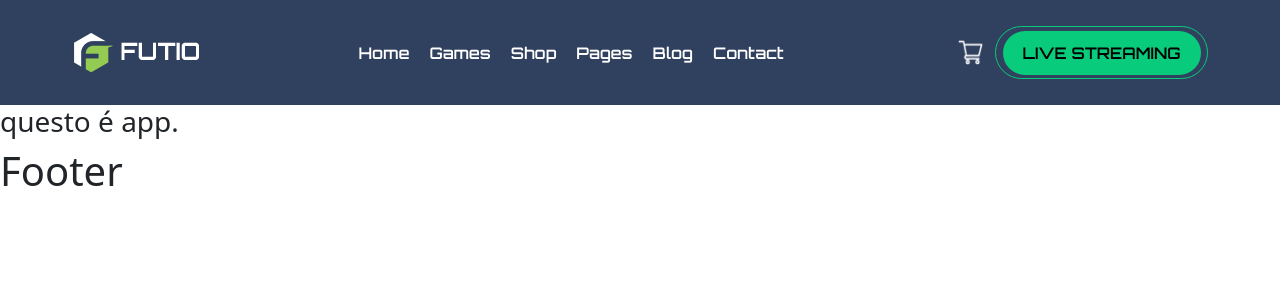
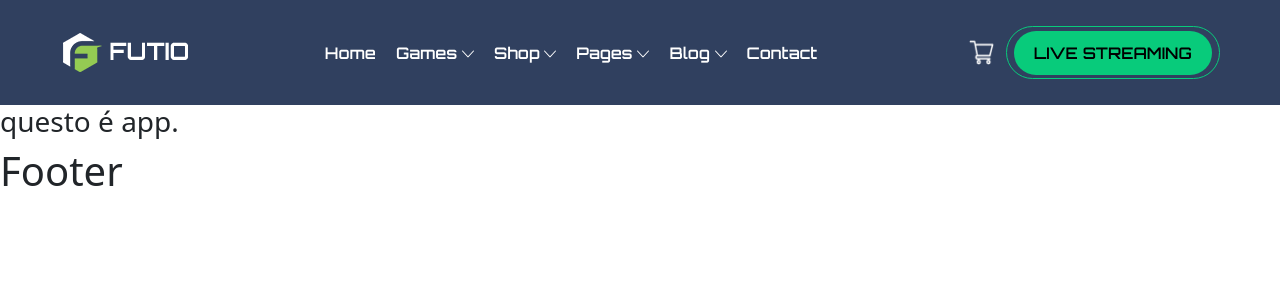
Before and after one commit to GiacomoArena/proj-html-vuejs, a Vue app: page / in a window 1280 px wide. Shown: the top 300 px of the page. Built offline with nearby package versions, Linux system fonts and the light colour scheme.

Commit message:
fix links menu

```diff
--- a/src/components/Header.vue
+++ b/src/components/Header.vue
@@ -29,6 +29,7 @@
   v-for="(link,i) in store.haderLinks"
   :key="i"
   :link="link.text"
+  :i="i"
   />
 
 </div>
--- a/src/components/partials/HeaderLinks.vue
+++ b/src/components/partials/HeaderLinks.vue
@@ -4,7 +4,7 @@ export default {
   name:'HeaderLinks',
   props:{
     link:String,
-  }
+  },
 }
 </script>
 
@@ -12,7 +12,9 @@ export default {
 
   <ul>
     <li>
-      <a href="#">{{link}}</a>
+      <a v-if="link === 'home'" href="#">{{link}} </a>
+      <a v-else-if="link === 'contact'" href="#">{{link}} </a>
+      <a v-else href="#">{{link}} <img src="../../assets/svg/c-down-arrow.svg" ></a>
     </li>
   </ul>
 
```
